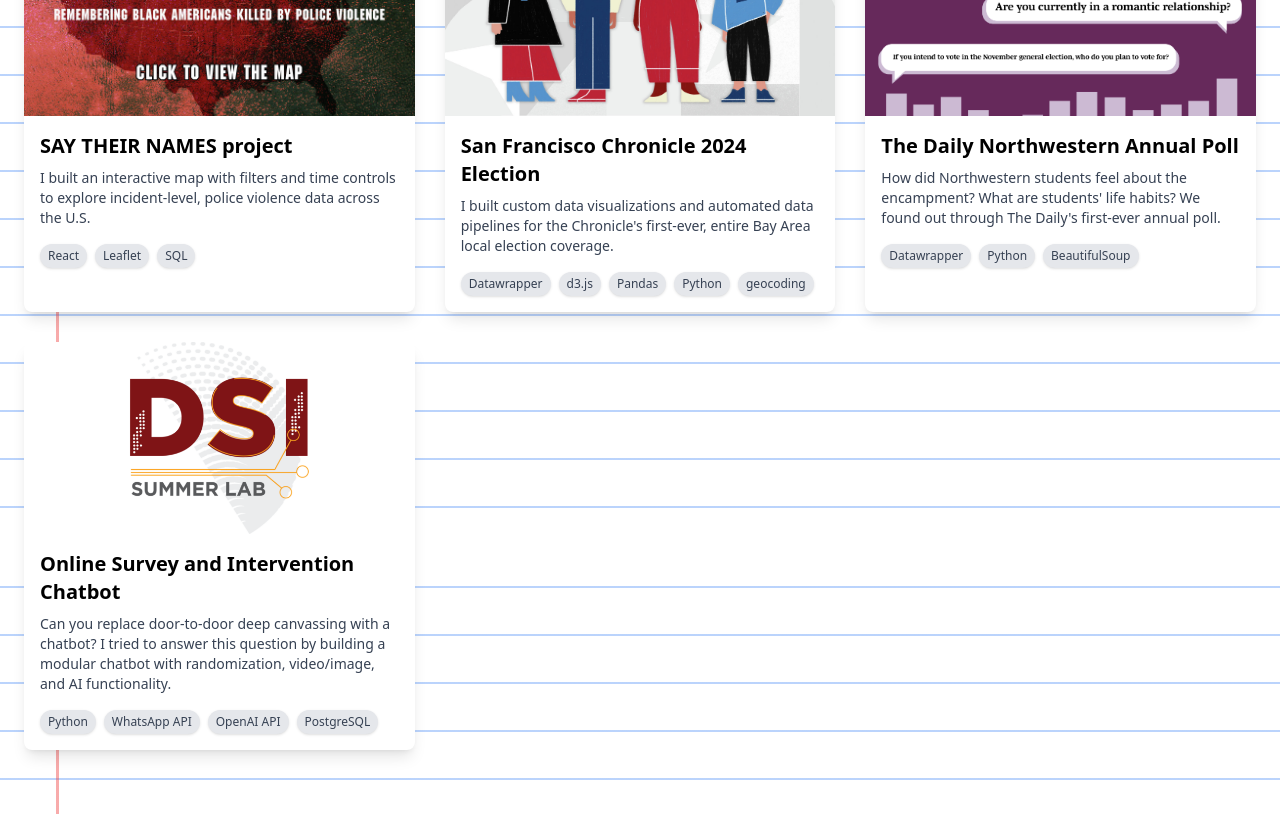
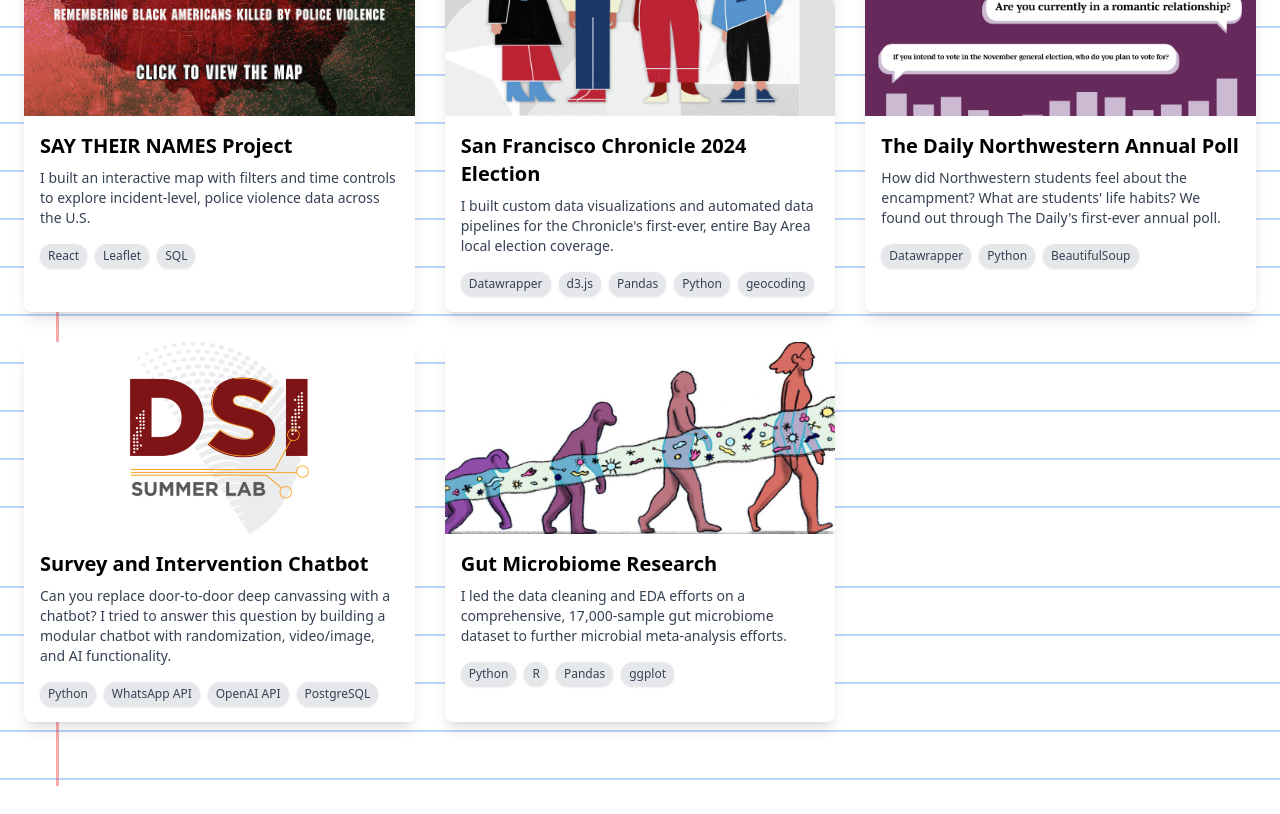
Before and after one commit to kotasuzuki3/kotasuzuki3.github.io, a SvelteKit app: page / in a window 1280 px wide. Shown: the part 1060-1874 px from the top of the page. After the commit the page ends 1846 px from the top, so only its background shows below. Built offline with nearby package versions, Linux system fonts and the light colour scheme.

Commit message:
adding more projects and scrolly mechanism

```diff
--- a/src/app.css
+++ b/src/app.css
@@ -89,3 +89,8 @@
   gap: 30px;
   grid-template-columns: repeat(3, minmax(150px, 1fr));
 }
+
+/* smooth scrolling implementation */
+html {
+	scroll-behavior: smooth;
+}
--- a/src/routes/+page.svelte
+++ b/src/routes/+page.svelte
@@ -67,10 +67,11 @@
   <section id="projects" class="min-h-screen container mx-auto px-6 py-16">
     <h2 class="projects-title">Projects</h2>
     <div class="projects-grid">
-        <Card title="SAY THEIR NAMES project" img_path="/projects/STN.png" summary="I built an interactive map with filters and time controls to explore incident-level, police violence data across the U.S." link="https://nonopera.dreamhosters.com/voices/say-their-names/" tools={["React", "Leaflet", "SQL"]}/>
+        <Card title="SAY THEIR NAMES Project" img_path="/projects/STN.png" summary="I built an interactive map with filters and time controls to explore incident-level, police violence data across the U.S." link="https://nonopera.dreamhosters.com/voices/say-their-names/" tools={["React", "Leaflet", "SQL"]}/>
         <Card title="San Francisco Chronicle 2024 Election" img_path="/projects/SFChron.png" summary="I built custom data visualizations and automated data pipelines for the Chronicle's first-ever, entire Bay Area local election coverage." link="https://www.sfchronicle.com/projects/2024/election-results/san-francisco" tools={["Datawrapper", "d3.js", "Pandas", "Python", "geocoding"]}/>
         <Card title="The Daily Northwestern Annual Poll" img_path="/projects/NUpoll.png" summary="How did Northwestern students feel about the encampment? What are students' life habits? We found out through The Daily's first-ever annual poll." link="https://dailynorthwestern.com/2024/10/23/campus/f24-poll/" tools={["Datawrapper", "Python", "BeautifulSoup"]}/>
-        <Card title="Online Survey and Intervention Chatbot" img_path="/projects/DSI.png" summary="Can you replace door-to-door deep canvassing with a chatbot? I tried to answer this question by building a modular chatbot with randomization, video/image, and AI functionality." link="https://datascience.uchicago.edu/people/kota-suzuki/" tools={["Python", "WhatsApp API", "OpenAI API","PostgreSQL"]}/>
+        <Card title="Survey and Intervention Chatbot" img_path="/projects/DSI.png" summary="Can you replace door-to-door deep canvassing with a chatbot? I tried to answer this question by building a modular chatbot with randomization, video/image, and AI functionality." link="https://datascience.uchicago.edu/people/kota-suzuki/" tools={["Python", "WhatsApp API", "OpenAI API","PostgreSQL"]}/>
+        <Card title="Gut Microbiome Research" img_path="/projects/gutmicrobiome.png" summary="I led the data cleaning and EDA efforts on a comprehensive, 17,000-sample gut microbiome dataset to further microbial meta-analysis efforts." link="https://www.poopomics.com/publications" tools={["Python", "R", "Pandas","ggplot"]}/>
     </div>
   </section>
 </div>
```
Also changed, not shown: static/projects/gutmicrobiome.png (added).
